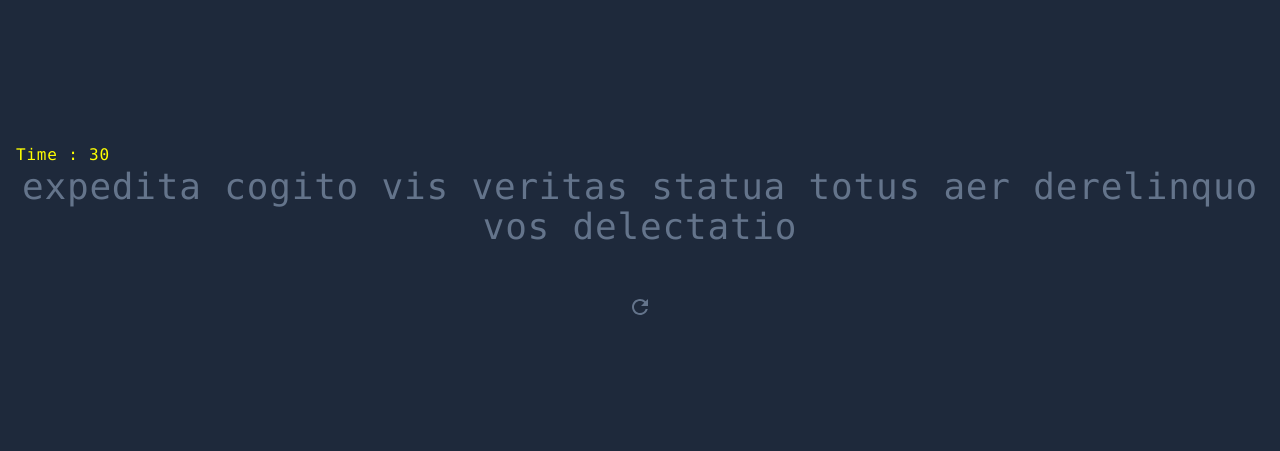
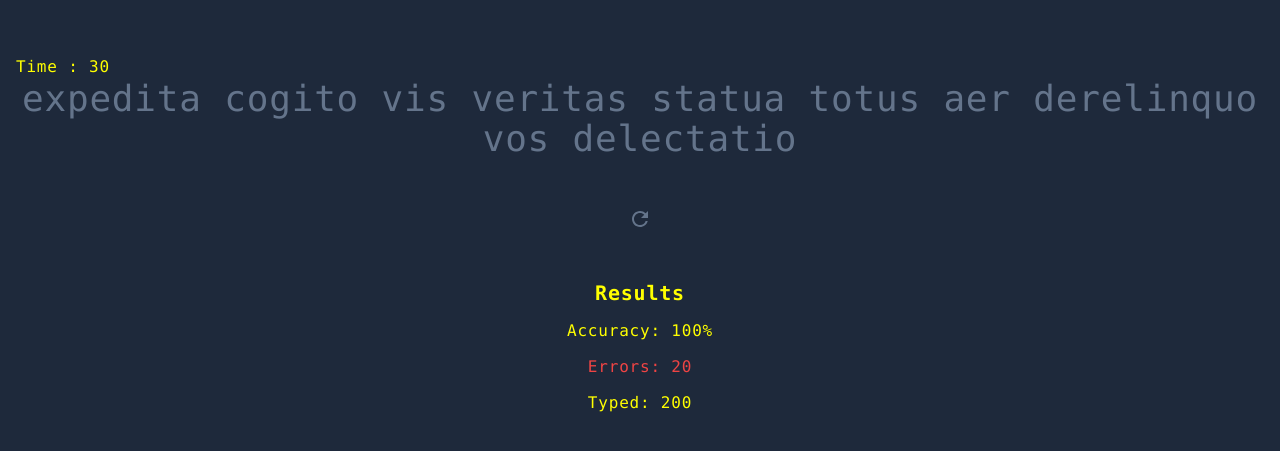
Before and after one commit to Hrithik0112/Velocity-XD, a React (Vite) app: page / in a window 1280 px wide. Shown: the part 165-616 px from the top of the page. Built offline with nearby package versions, Linux system fonts and the light colour scheme.

Commit message:
added results component

```diff
--- a/src/App.tsx
+++ b/src/App.tsx
@@ -1,5 +1,6 @@
 import { faker } from "@faker-js/faker";
 import RestartButton from "./components/RestartButton";
+import Results from "./components/Results";
 
 const words = faker.lorem.words(10);
 
@@ -9,6 +10,7 @@ function App() {
       <CountdownTimer timeleft={30} />
       <GenarateRandomWords words={words} />
       <RestartButton className={"mx-auto mt-10 text-slate-500"} onRestart={() => null} />
+      <Results className="mt-10" accuracyPercentage={100} errors={20} total={200} />
     </>
   );
 }
--- /dev/null
+++ b/src/components/Results.tsx
@@ -0,0 +1,50 @@
+import { motion } from "framer-motion";
+import { formatPercentage } from "../utils/helper";
+
+const Results = ({
+  errors,
+  accuracyPercentage,
+  total,
+  className = "",
+}: {
+  errors: number;
+  accuracyPercentage: number;
+  total: number;
+  className?: string;
+}) => {
+  const initial = { opacity: 0 };
+  const animate = { opacity: 1 };
+
+  return (
+    <motion.ul
+      initial={initial}
+      animate={animate}
+      className={`flex flex-col items-center text-primary space-y-3 ${className}`}
+    >
+      <motion.li
+        initial={initial}
+        animate={animate}
+        transition={{ duration: 0.3 }}
+        className="text-xl font-semibold"
+      >
+        Results
+      </motion.li>
+      <motion.li initial={initial} animate={animate} transition={{ duration: 0.3, delay: 0.5 }}>
+        Accuracy: {formatPercentage(accuracyPercentage)}
+      </motion.li>
+      <motion.li
+        initial={initial}
+        animate={animate}
+        transition={{ duration: 0.3, delay: 1 }}
+        className="text-red-500"
+      >
+        Errors: {errors}
+      </motion.li>
+      <motion.li initial={initial} animate={animate} transition={{ duration: 0.3, delay: 1.4 }}>
+        Typed: {total}
+      </motion.li>
+    </motion.ul>
+  );
+};
+
+export default Results;
--- /dev/null
+++ b/src/utils/helper.ts
@@ -0,0 +1,3 @@
+export const formatPercentage = (percentage: number) => {
+  return percentage.toFixed(0) + "%";
+};
```
